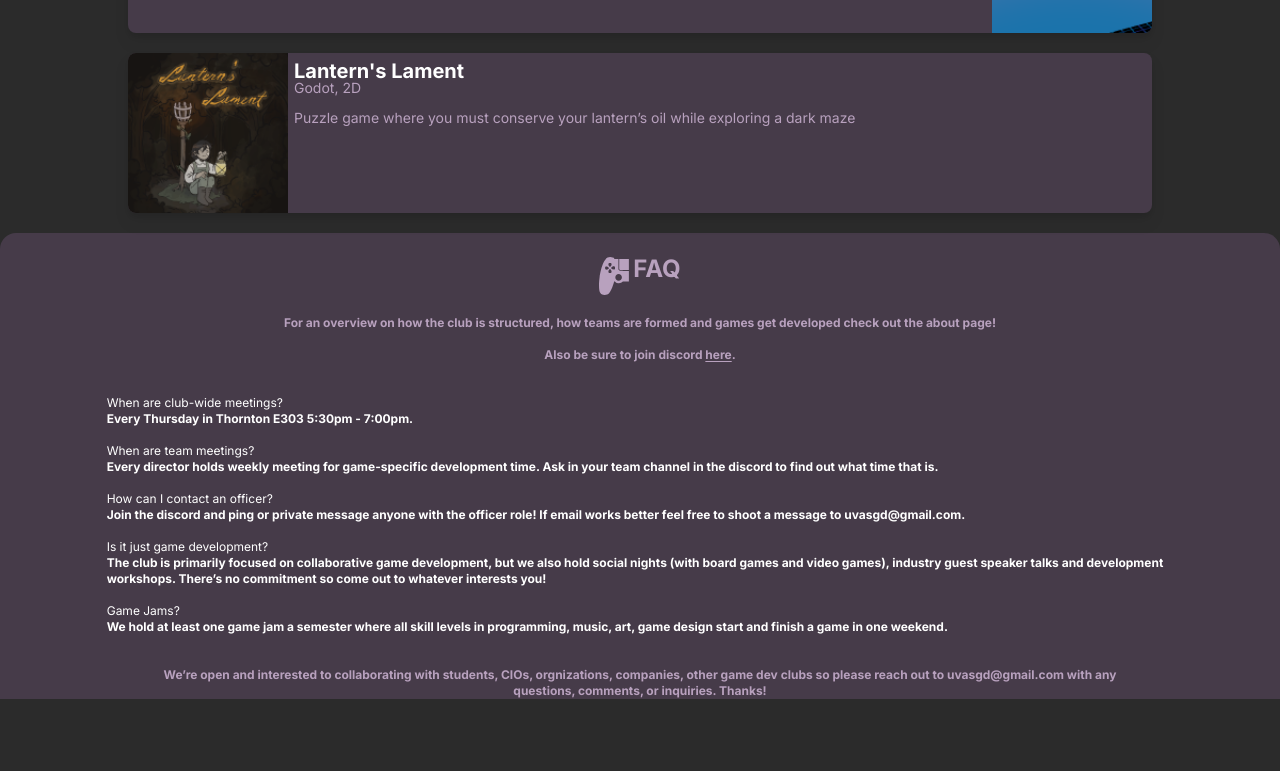
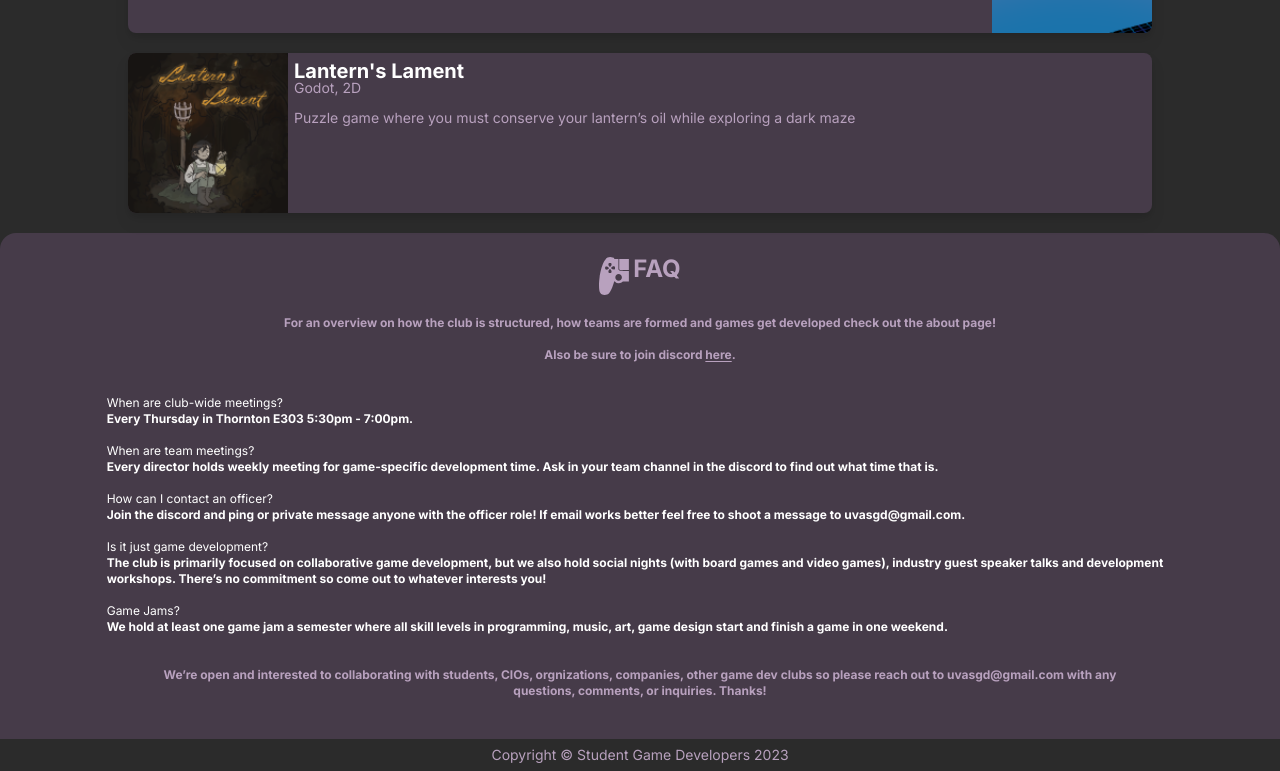
Before and after one commit to SGDatUVA/sgdatuva.github.io, a Next.js app: page / in a window 1280 px wide. Shown: the part 684-1455 px from the top of the page. Before the commit the page ends 1383 px from the top, so only its background shows below. Built offline with nearby package versions, Linux system fonts and the light colour scheme.

Commit message:
Added copyright

```diff
--- a/src/app/page.js
+++ b/src/app/page.js
@@ -62,6 +62,8 @@ export default function Home() {
 
       </div>
 
+
+      {/* Fall Games */}
       <SectionHeader text="Fall 2023 Games"/>
       <div className='flex flex-col items-center space-y-5'>
         <Gamecard gameInfo={games[0]}/>
@@ -69,7 +71,8 @@ export default function Home() {
         <Gamecard gameInfo={games[2]}/>
       </div>
 
-      <div className='bg-background-alt rounded-t-2xl'>
+      {/* FAQ */}
+      <div className='bg-background-alt rounded-t-2xl pb-10'>
         <SectionHeader text="FAQ" className="pt-5"/>
         <div className='flex flex-col items-center space-y-4 text-xs'>
           <p className='w-3/4 text-primary text-center font-bold'>
@@ -89,6 +92,10 @@ export default function Home() {
 
       </div>
 
+      {/* Copyright */}
+      <div className='h-8 flex items-center justify-center'>
+        <p className='text-primary text-sm'>Copyright © Student Game Developers 2023</p>
+      </div>
     </main>
   );
 }
```
